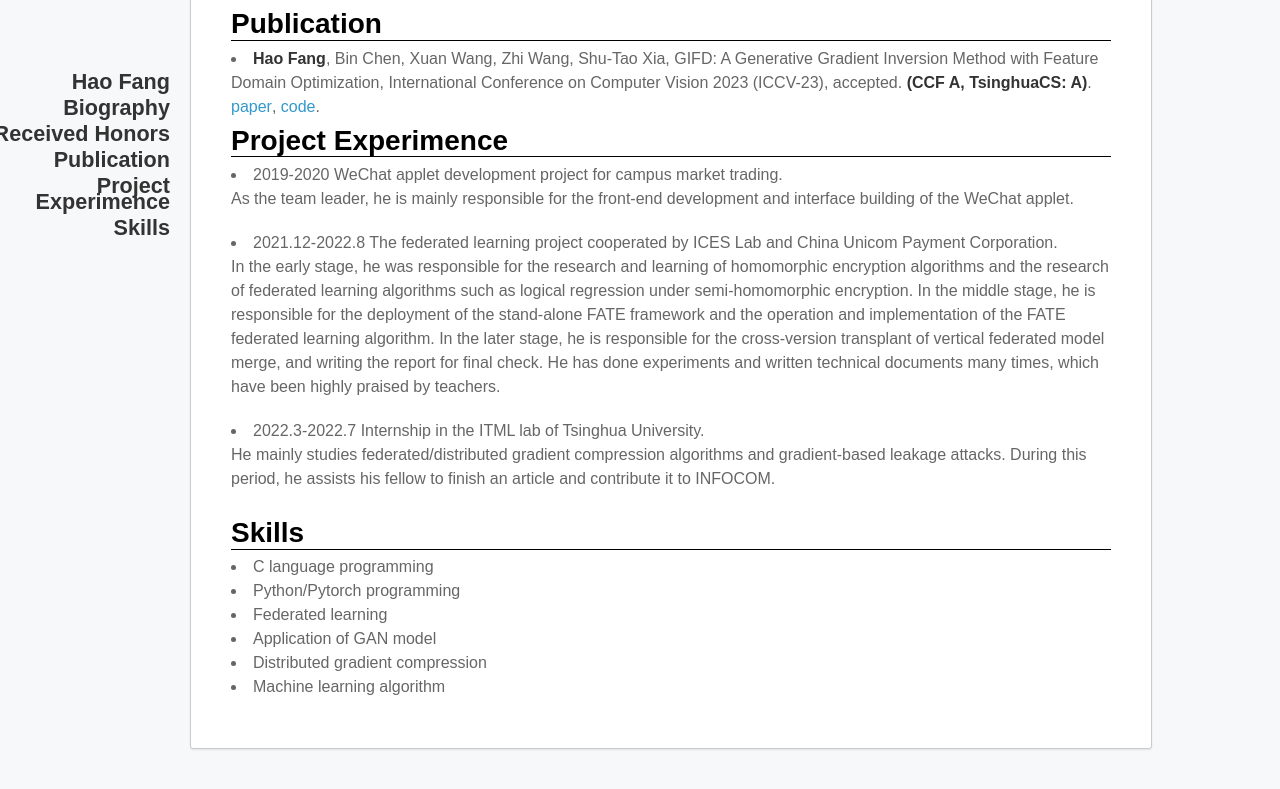
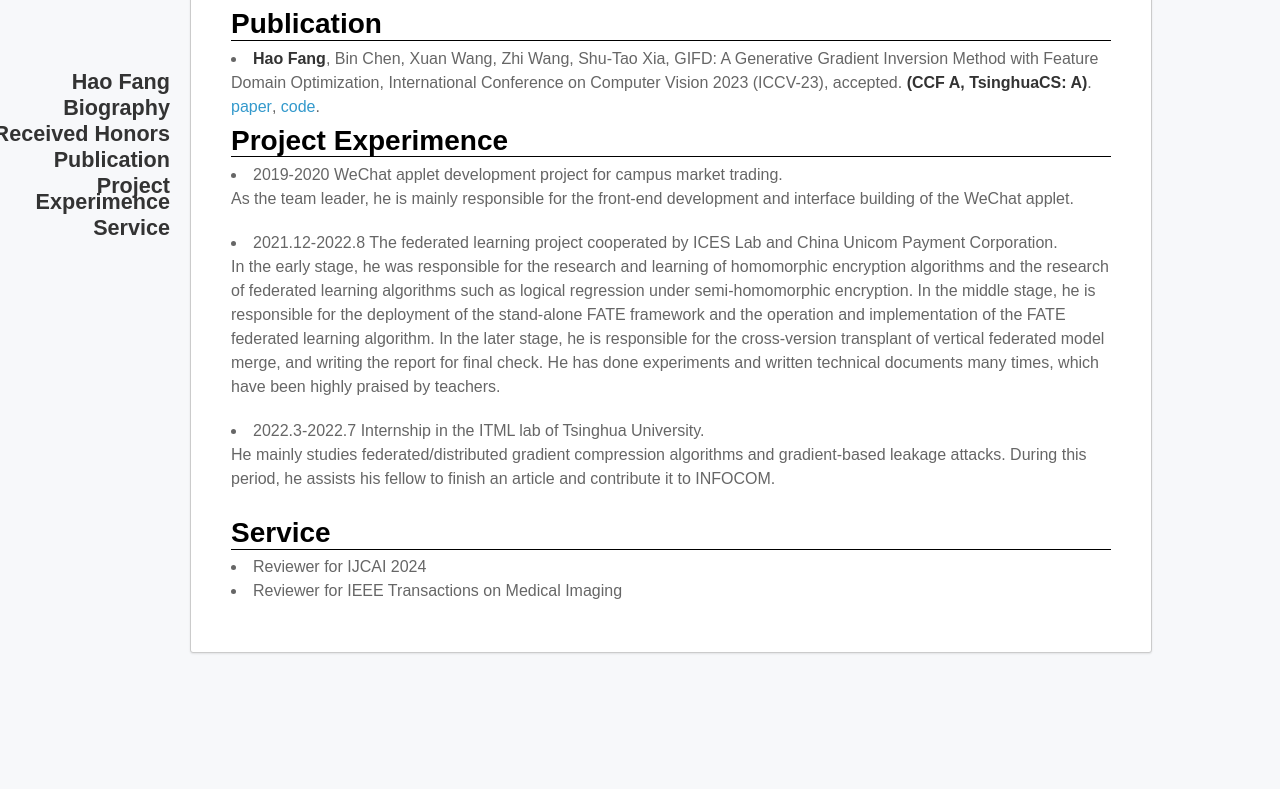
Before and after one commit to ffhibnese/ffhibnese.github.io, a Jekyll site: the page built from index.md, in a window 1280 px wide and 900 px high, scrolled down 833 px, cut to the strip 111-900 px from the top of the window. Built offline with Jekyll 4.4.1, drawn with Linux system fonts in a browser that asks for light colours; nearby versions of some CDN libraries; our own code applies the rules of GitHub Pages for plain Markdown files; after the commit the page ends 1637 px from its top, so only the background shows below that.

Commit message:
Update index.md

```diff
--- a/index.md
+++ b/index.md
@@ -81,13 +81,9 @@
 <table class="imgtable">
   <tr>
     <td width="100%">
-      <h2>Skills</h2>
-      <li>C language programming</li>
-      <li>Python/Pytorch programming</li>
-      <li>Federated learning</li>
-      <li>Application of GAN model</li>
-      <li>Distributed gradient compression</li>
-      <li>Machine learning algorithm</li>
+      <h2>Service</h2>
+      <li>Reviewer for IJCAI 2024</li>
+      <li>Reviewer for IEEE Transactions on Medical Imaging</li>
     </td>
   </tr>
 </table>
```
